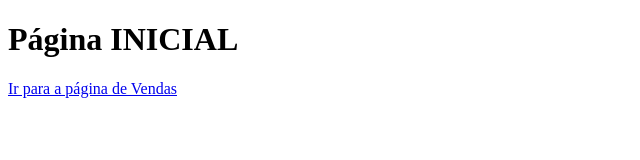
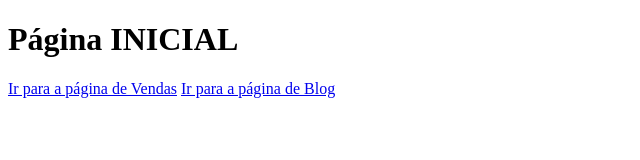
Before and after one commit to ArnaldoWillian/aulagithub, a plain HTML site: page index.html in a window 1280 px wide. Shown: the whole page, without its empty margins (0-640 px from the left). Drawn offline with Linux system fonts and the light colour scheme.

Commit message:
Atualização de layout

```diff
--- a/index.html
+++ b/index.html
@@ -9,5 +9,6 @@
 <body>
     <h1>Página INICIAL</h1>
     <a href="vendas.html">Ir para a página de Vendas</a>
+    <a href="blog.html">Ir para a página de Blog</a>
 </body>
 </html>
```
Also changed, not shown: blog.html (+1 -0 lines).
